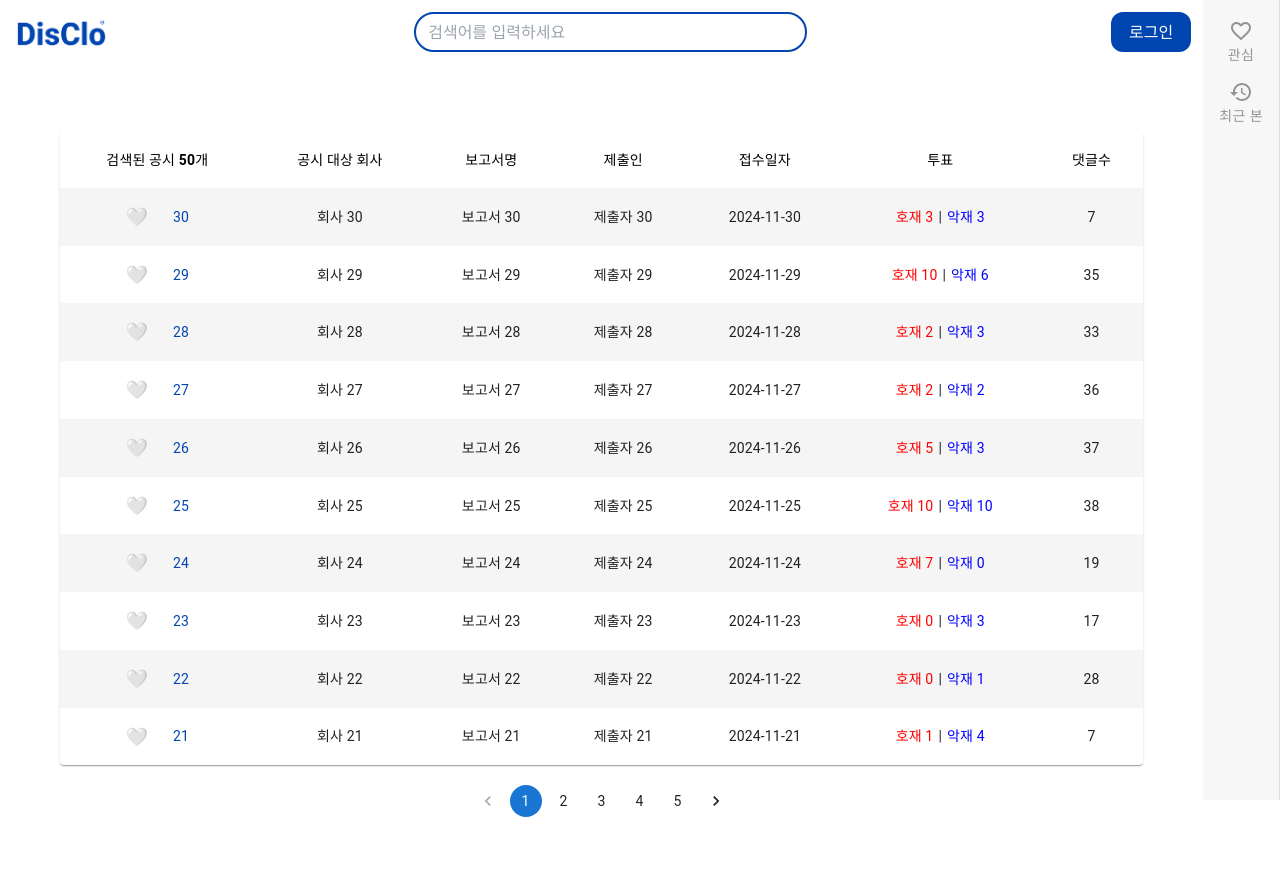
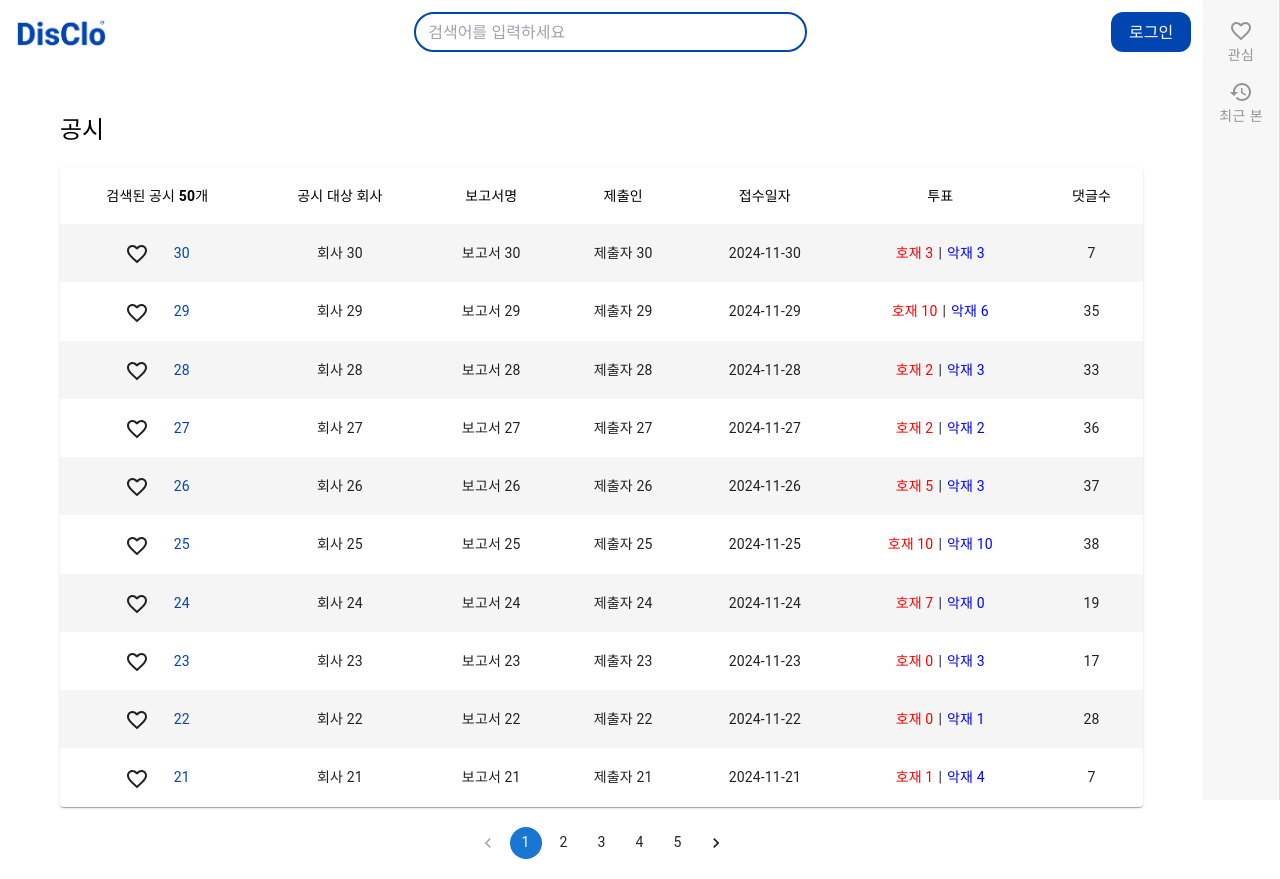
Before and after one commit to React-4/frontend, a React (Vite) app: page /search-result in a window 1280 px wide. Before the commit the page ends 837 px from the top, so only its background shows below. Built offline with nearby package versions, Linux system fonts and the light colour scheme.

Commit message:
edit: 하트 수정중

```diff
--- a/src/components/common/ListTables.jsx
+++ b/src/components/common/ListTables.jsx
@@ -9,6 +9,8 @@ import TableRow from "@mui/material/TableRow";
 import Paper from "@mui/material/Paper";
 import Pagination from "@mui/material/Pagination";
 import "../css/ListTables.css"; // 추가된 CSS 파일
+import FavoriteIcon from "@mui/icons-material/Favorite";  //빨간 하트
+import FavoriteBorderIcon from "@mui/icons-material/FavoriteBorder"; //빈 하트
 
 const StyledTableCell = styled(TableCell)(({ theme }) => ({
   [`&.${tableCellClasses.head}`]: {
@@ -30,7 +32,7 @@ const StyledTableRow = styled(TableRow)(({ theme }) => ({
   },
 }));
 
-export default function ListTables({ title, data, headers }) {
+export default function ListTables({ data, headers }) {
   const [currentPage, setCurrentPage] = useState(1);
   const [favorites, setFavorites] = useState(new Array(data.length).fill(false));
   const itemsPerPage = 10;
@@ -76,8 +78,13 @@ export default function ListTables({ title, data, headers }) {
                         <span
                           className="heart"
                           onClick={() => handleFavoriteToggle(index)}
+                          style={{ cursor: "pointer" }}
                         >
-                          {favorites[index] ? "❤️" : "🤍"}
+                          {favorites[index] ? (
+                            <FavoriteIcon style={{ color: "red" }} />
+                          ) : (
+                            <FavoriteBorderIcon />
+                          )}
                         </span>
                         <span className="number">{row[header.key]}</span>
                       </div>
--- a/src/pages/SearchResultPage.jsx
+++ b/src/pages/SearchResultPage.jsx
@@ -56,14 +56,11 @@ const SearchResultPage = () => {
 
     return (
         <div>
-          <ListTables
-            title="공시"
-            data={sortedDisclosureData}
-            headers={disclosureHeaders}
-            sortOptions={disclosureSortOptions}
-            sortType={disclosureSortType}
-            onSortChange={handleDisclosureSortChange}
-          />
+            <h2 className="list-title">공시</h2>
+            <ListTables
+                data={sortedDisclosureData}
+                headers={disclosureHeaders}
+            />
         </div>
     );
 };
```
